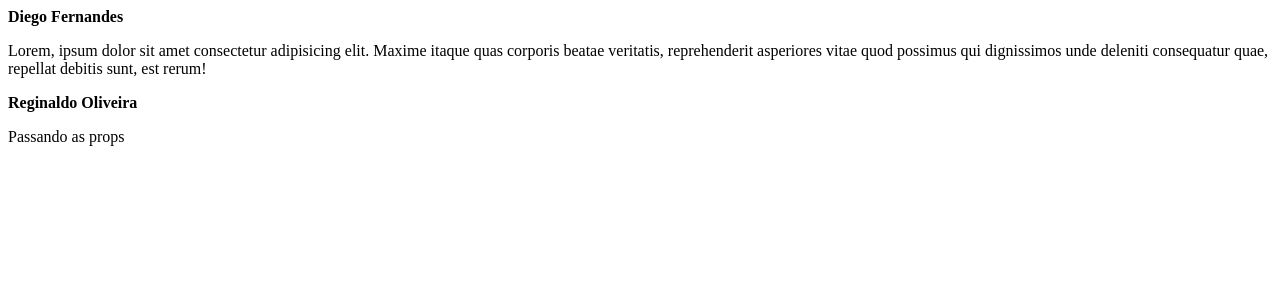
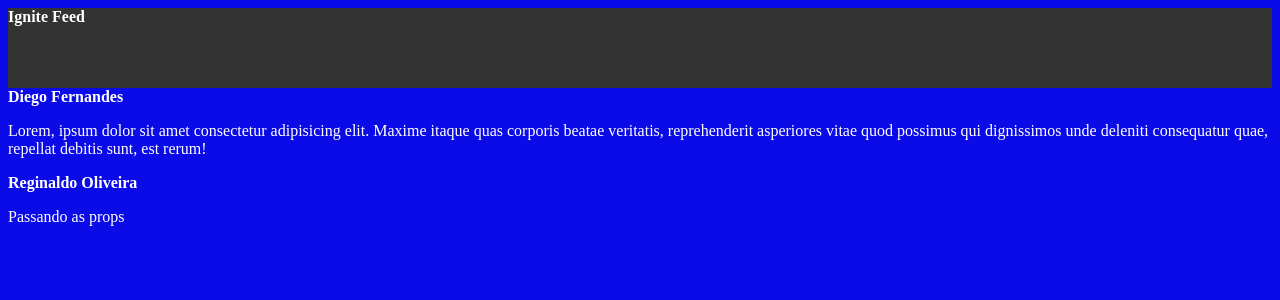
Before and after one commit to Reginaldo007oliveira/ReactJsAndVite, a React (Vite) app: page / in a window 1280 px wide. Shown: the top 300 px of the page. Built offline with nearby package versions, Linux system fonts and the light colour scheme.

Commit message:
Criação do header

```diff
--- a/src/App.jsx
+++ b/src/App.jsx
@@ -1,11 +1,13 @@
 
-import {Post} from './components/Post'
-
-
+import {Post} from './components/Post/Post'
+import './components/Header/Header';
+import { Header } from './components/Header/Header';
+import './styles.css';
 export default function App() {
 
   return (
     <>
+    <Header />
     <Post
         author="Diego Fernandes"
         content="Lorem, ipsum dolor sit amet consectetur adipisicing elit. Maxime itaque quas corporis beatae veritatis, reprehenderit asperiores vitae quod possimus qui dignissimos unde deleniti consequatur quae, repellat debitis sunt, est rerum!"
--- /dev/null
+++ b/src/components/Header/Header.jsx
@@ -0,0 +1,9 @@
+import styles from './Header.module.css';
+
+export function Header() {
+  return (
+    <header className={styles.header}>
+      <strong>Ignite Feed</strong>
+    </header>
+  );
+}
--- /dev/null
+++ b/src/components/Header/Header.module.css
@@ -0,0 +1,5 @@
+.header {
+    background: #333;
+    color: white;
+    height: 80px;
+  }
--- a/src/main.jsx
+++ b/src/main.jsx
@@ -1,6 +1,7 @@
 import React from 'react'
 import ReactDOM from 'react-dom/client'
 import App from './App.jsx'
+
 
 
 ReactDOM.createRoot(document.getElementById('root')).render(
--- /dev/null
+++ b/src/styles.css
@@ -0,0 +1,4 @@
+body {
+    background: #0b0be7;
+    color: #fff;
+  }
```
Also changed, not shown: src/components/Post/Post.jsx (renamed from src/components/Post/index.jsx), src/components/Post/index.module.css (added), src/components/Post/styles.module.css (deleted).
